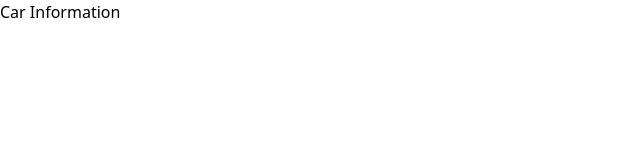
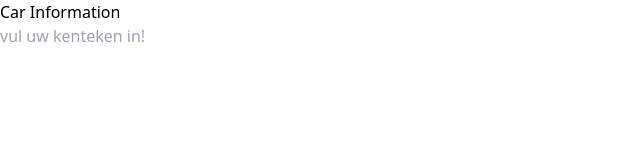
Before and after one commit to IzzetGunturk/APK-check, a React (Vite) app: page / in a window 1280 px wide. Shown: the top 160 px of the page, without its empty margins (0-640 px from the left). Built offline with nearby package versions, Linux system fonts and the light colour scheme; no server answers.

Commit message:
Added function for uppercase

```diff
--- a/src/App.jsx
+++ b/src/App.jsx
@@ -11,7 +11,7 @@ function App() {
   return (
     <div>
       <h1>Car Information</h1>
-      <input type="text" value={kenteken} onChange={handleInputChange} />
+      <input type="text" placeholder='vul uw kenteken in!' onChange={handleInputChange} />
       <CarInformation kenteken={kenteken} />
     </div>
   );
--- a/src/CarInformation.jsx
+++ b/src/CarInformation.jsx
@@ -5,10 +5,11 @@ function CarInformation({ kenteken }) {
     const [carData, setCarData] = useState([]);
 
     useEffect(() => {
+        const formattedKenteken = kenteken.toUpperCase();
 
         const fetchData = async () => {
             const result = await axios(
-                `https://opendata.rdw.nl/resource/m9d7-ebf2.json?kenteken=${kenteken}`
+                `https://opendata.rdw.nl/resource/m9d7-ebf2.json?kenteken=${formattedKenteken}`
             );
             setCarData(result.data);
         };
```
